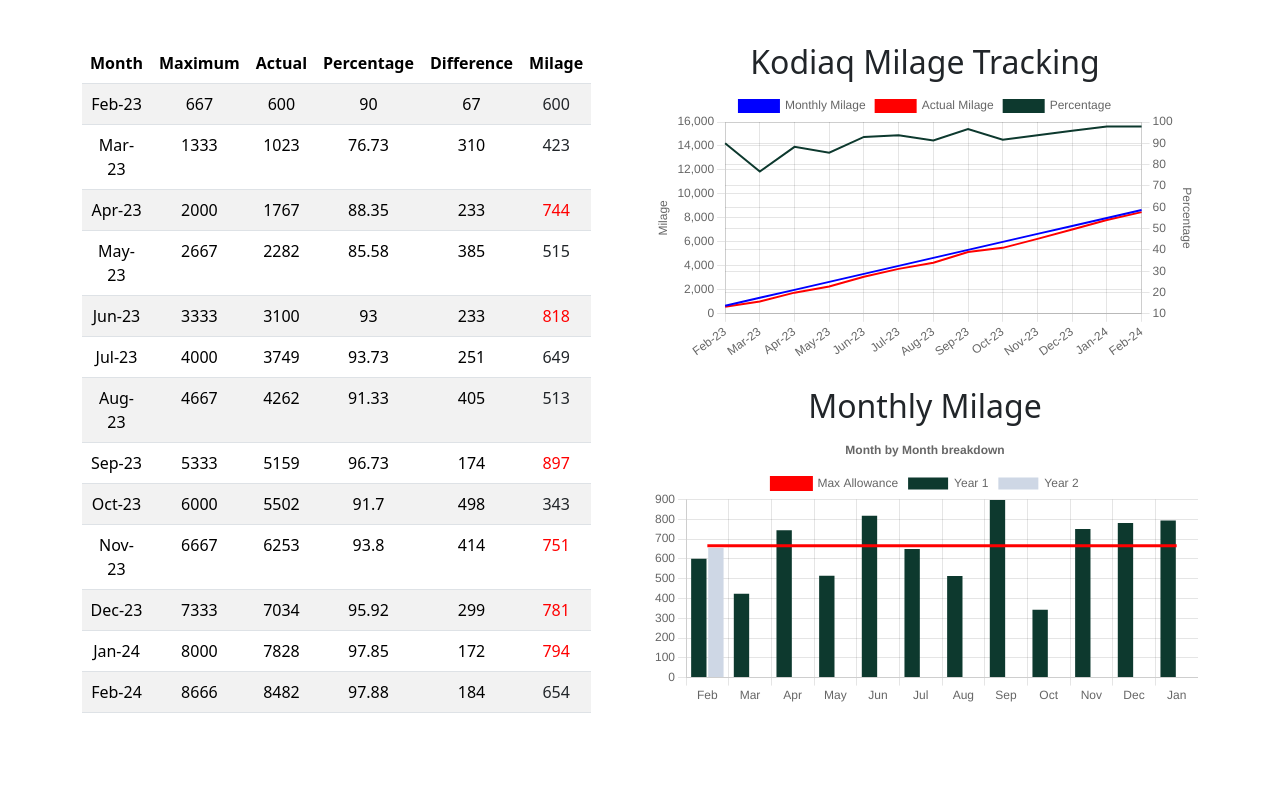
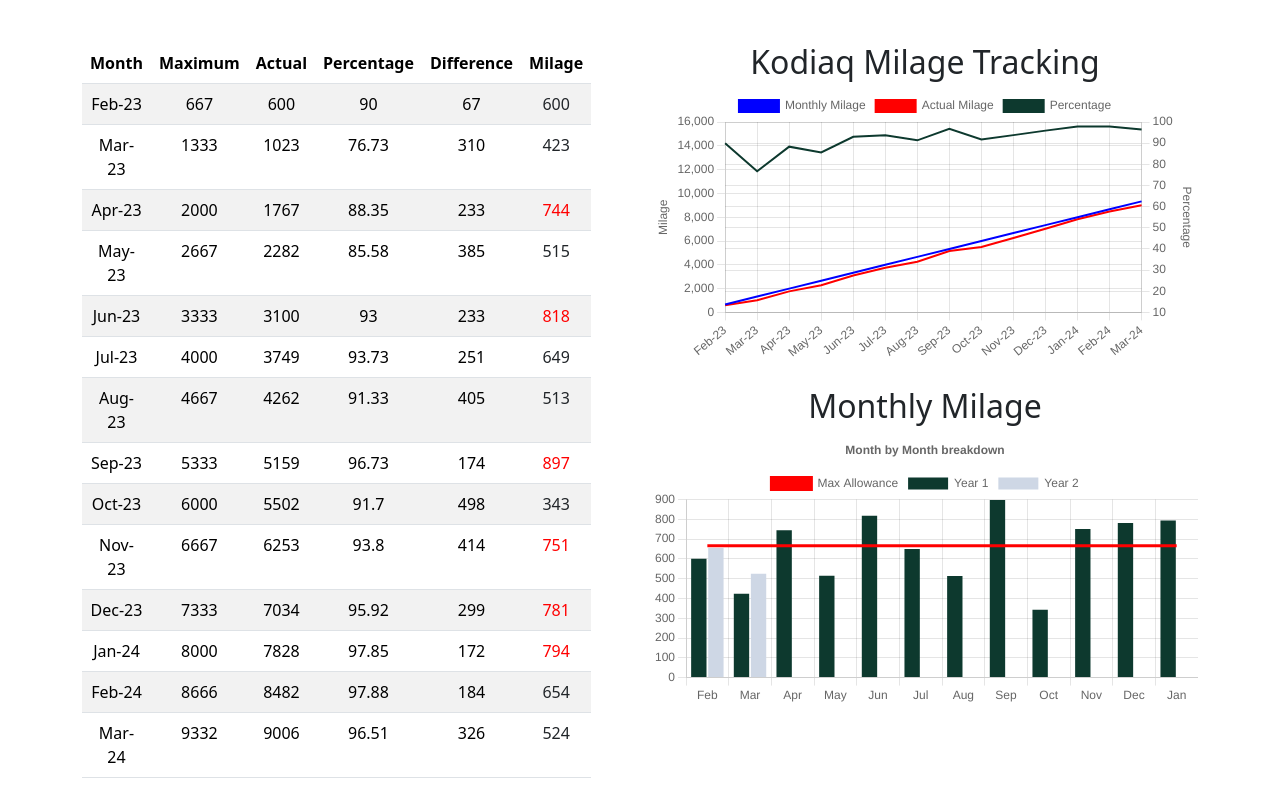
Before and after one commit to AndySmithQA/MilageTracking, a React (Vite) app: page / in a window 1280 px wide. Shown: the part 272-1066 px from the top of the page. Before the commit the page ends 1001 px from the top, so only its background shows below. Built offline with nearby package versions, Linux system fonts and the light colour scheme; data requests are answered from the project's data file.

Commit message:
March updates

```diff
--- a/data/db.json
+++ b/data/db.json
@@ -129,6 +129,16 @@
       "monthlyMilage": 654,
       "maxAllowance": 666,
       "id": 13
+    },
+    {
+      "currentMonth": "Mar-24",
+      "max": 9332,
+      "actual": "9006",
+      "percentage": "96.51",
+      "difference": 326,
+      "monthlyMilage": 524,
+      "maxAllowance": 666,
+      "id": 14
     }
   ]
 }
--- a/src/components/barCharts/BuildBarChart.jsx
+++ b/src/components/barCharts/BuildBarChart.jsx
@@ -10,75 +10,13 @@
 export default function ShowBarGraph(){
     const [chartData, setChartData] = useState(null);
 
-
-//     const initChartData = (data) => {
-//         const year1 = data.filter((month) => month.currentMonth.includes("-23"));
-//         const year2 = data.filter((month) => month.currentMonth.includes("-24"));
-
-//         const first12Elements = chartData.datasets.slice(0, 12);
-
-
-//         setChartData({
-//             labels: year1.map((month) => month.currentMonth),
-//             datasets: [{
-//                 type: 'bar',
-//                 label: "Year 1",
-//                 data: year1.map((month) => month.monthlyMilage),
-//                 backgroundColor: "#0D392E",
-//                order: 2,
-//                 stack: 0
-//             },
-//              {
-//                  type: 'bar',
-//                  label: "Year 2",
-//                  data: year2.map((month) => month.monthlyMilage),
-//                  backgroundColor: "#CED7E5",
-//                  order: 2,
-//                  stack: 1
-//             },
-//             {
-//                 type: "line",
-//                 label: "Max Allowance",
-//                 data: data.map((month) => month.maxAllowance),
-//                 order: 1,
-//                 backgroundColor: "red",
-//                 borderColor: "red",
-//                 pointRadius: 0
-//             }
-//         ]
-//         });
-
-//     };
-
-
-
-//     useFetch("http://localhost:3001/months", initChartData);
-
-
-
-//     return (
-//         <div className="App">
-//             {chartData && <BarChart chartData={chartData}/>}
-//         </div>
-//     );
-// }
-
-
-
-
-
-
-const initChartData = (data) => {
-
+    const initChartData = (data) => {
 
         const year1 = data.slice(0, 12);
-        console.log(year1);
+
         const monthOnly = year1.map((month) => month.currentMonth.split("-")[0]);
-        console.log(monthOnly);
 
         const year2 = data.slice(12, 23);
-        console.log(year2);
-
 
         setChartData({
             labels: monthOnly,
@@ -112,11 +50,7 @@
 
     };
 
-
-
     useFetch("http://localhost:3001/months", initChartData);
-
-
 
     return (
         <div className="App">
```
